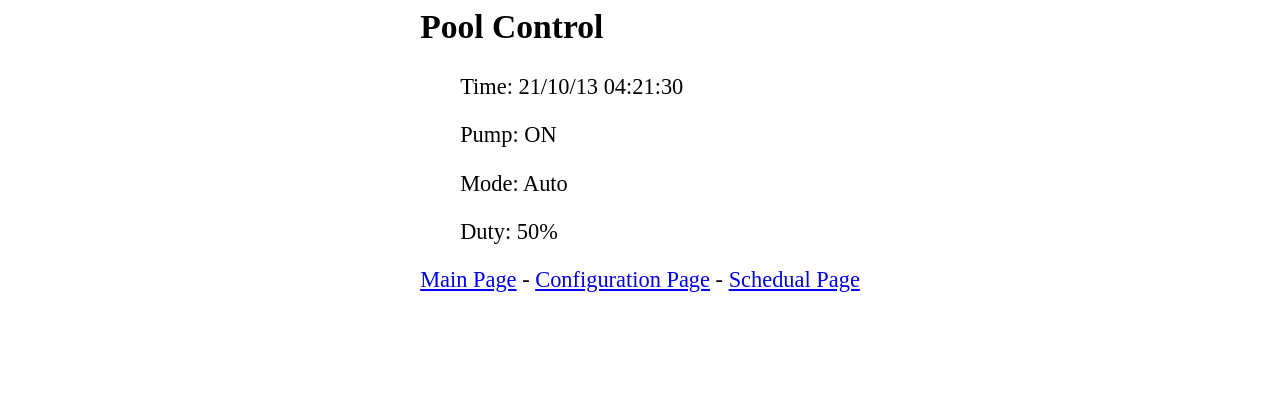
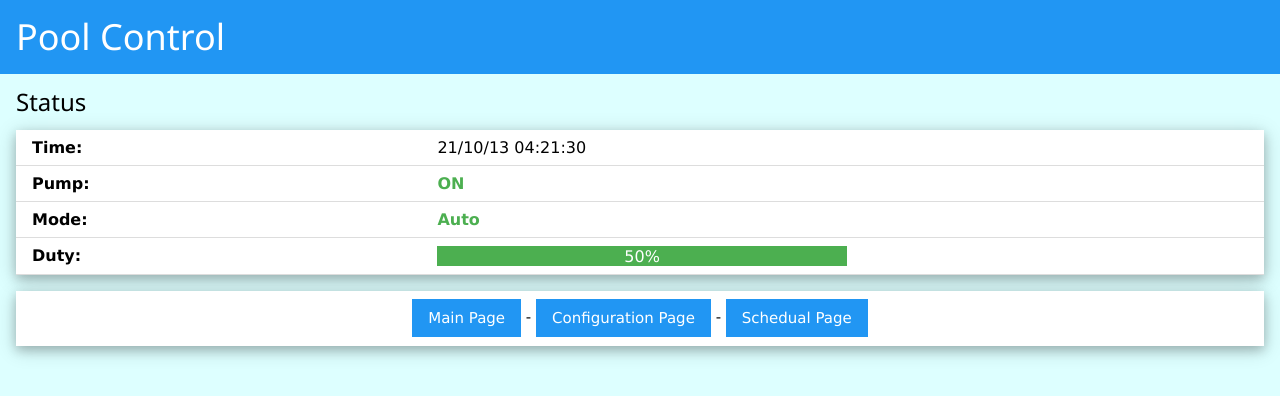
Before and after one commit to PartierSP/PoolController, a plain HTML site: page scratchpad/index.html in a window 1280 px wide. Drawn offline with nearby package versions, Linux system fonts and the light colour scheme.

Commit message:
Moved config to config.h; Added w3.css formating in scratch

```diff
--- a/scratchpad/index.html
+++ b/scratchpad/index.html
@@ -1,28 +1,37 @@
 <html>
 <head>
-	<meta name='viewport' content='width=device-width, initial-scale=1.0'/>
 	<meta charset='utf-8'>
-	<style>
-		body {font-size:140%;}
-		#main {display: table; margin: auto;  padding: 0 10px 0 10px; }
-		h2,{text-align:center; }
-		.onbutton { padding:10px 10px 10px 10px; width:100%;  background-color: #4CAF50; font-size: 120%;}
-		.offbutton { padding:10px 10px 10px 10px; width:100%;  background-color: #af4c4c; font-size: 120%;}
-	</style>
+	<link rel='stylesheet' href='https://www.w3schools.com/w3css/4/w3.css'>
 	<title>Pool Control</title>
 </head>
-<body>
-	<div id='main'>
-		<h2>Pool Control</h2>
-		<list>
-			<ul>Time: 21/10/13 04:21:30</ul>
-			<ul>Pump: ON</ul>
-			<ul>Mode: Auto</ul>
-			<ul>Duty: 50%</ul>
-		</list>
-		<p>
-			<a href='index'>Main Page</a> - <a href='confg'>Configuration Page</a> - <a href='sched'>Schedual Page</a>
-		</p>
+<body class='w3-pale-blue'>
+	<div class='w3-main'>
+		<div class='w3-blue'>
+			<div class='w3-container'>
+				<h1>Pool Control</h1>
+			</div>
+		</div>
+		<div class='w3-container'>
+			<div class='w3-auto'>
+				<h3>Status</h3>
+				<table class='w3-table w3-bordered w3-card-4 w3-white'>
+					<tr>
+						<th>Time:</th><td>21/10/13 04:21:30</td>
+					</tr><tr>
+						<th>Pump:</th><td class='w3-text-green'><b>ON</b></td>
+					</tr><tr>
+						<th>Mode:</th><td class='w3-text-green'><b>Auto</b></td>
+					</tr><tr>
+						<th>Duty:</th><td><div class='w3-container w3-center w3-green'style='width:50%'>50%</div></td>
+					</tr>
+				</table>
+				<div class='w3-panel w3-card-4 w3-white'>
+					<div class='w3-container w3-center w3-padding'>
+						<a href='index' class='w3-button w3-blue'>Main Page</a> - <a href='confg' class='w3-button w3-blue'>Configuration Page</a> - <a href='sched' class='w3-button w3-blue'>Schedual Page</a>
+					</div>
+				</div>
+			</div>
+		</div>
 	</div>
 </body>
 </html>
```
Also changed, not shown: 2 other files.
